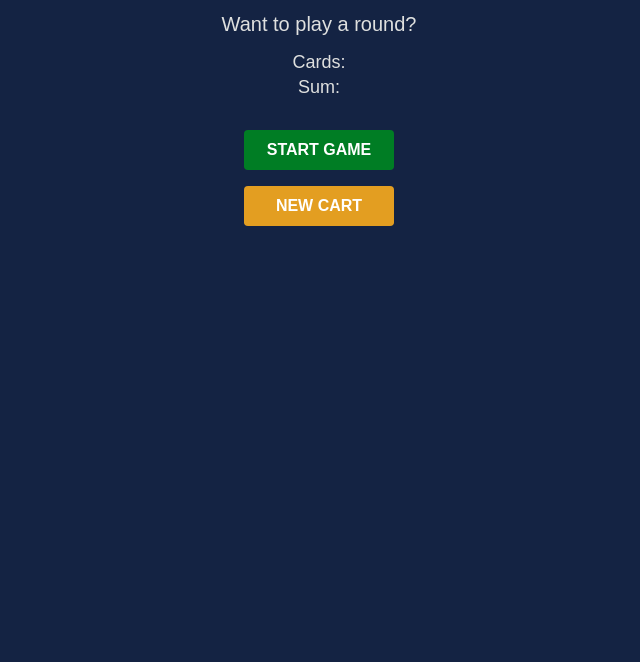
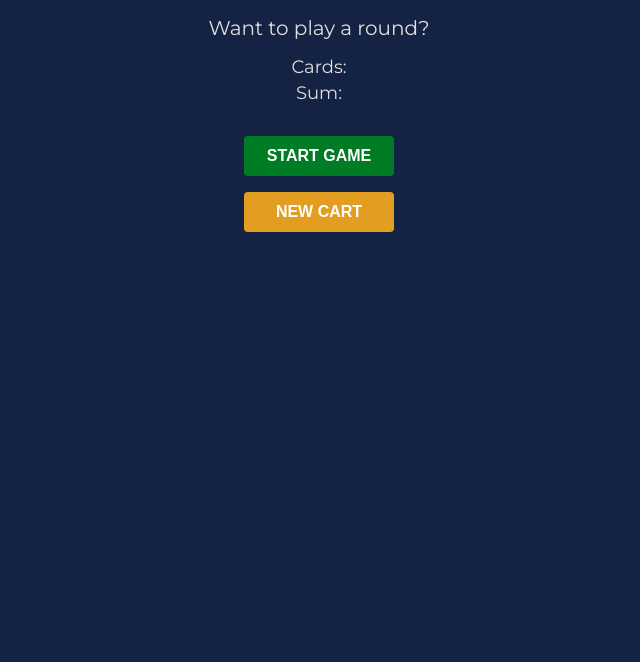
Before and after one commit to sylwiavv/blackjack-game, a website: page src/index.html in a window 1280 px wide. Shown: the part 138-800 px from the top of the page, without its empty margins (321-961 px from the left). Drawn offline with nearby package versions, Linux system fonts and the light colour scheme; files that its build step writes are made by us from their sources.

Commit message:
Add Montserrat font

```diff
--- a/src/index.html
+++ b/src/index.html
@@ -8,6 +8,8 @@
     <link rel="stylesheet" href="main.bundle.css">
     <link rel="stylesheet" href="https://use.fontawesome.com/releases/v5.5.0/css/all.css"
           integrity="sha384-B4dIYHKNBt8Bc12p+WXckhzcICo0wtJAoU8YZTY5qE0Id1GSseTk6S+L3BlXeVIU" crossorigin="anonymous">
+    <link rel="preconnect" href="https://fonts.gstatic.com">
+    <link href="https://fonts.googleapis.com/css2?family=Montserrat:wght@100;200;300;400;600;800&display=swap" rel="stylesheet">
 </head>
 
 <body>
```
